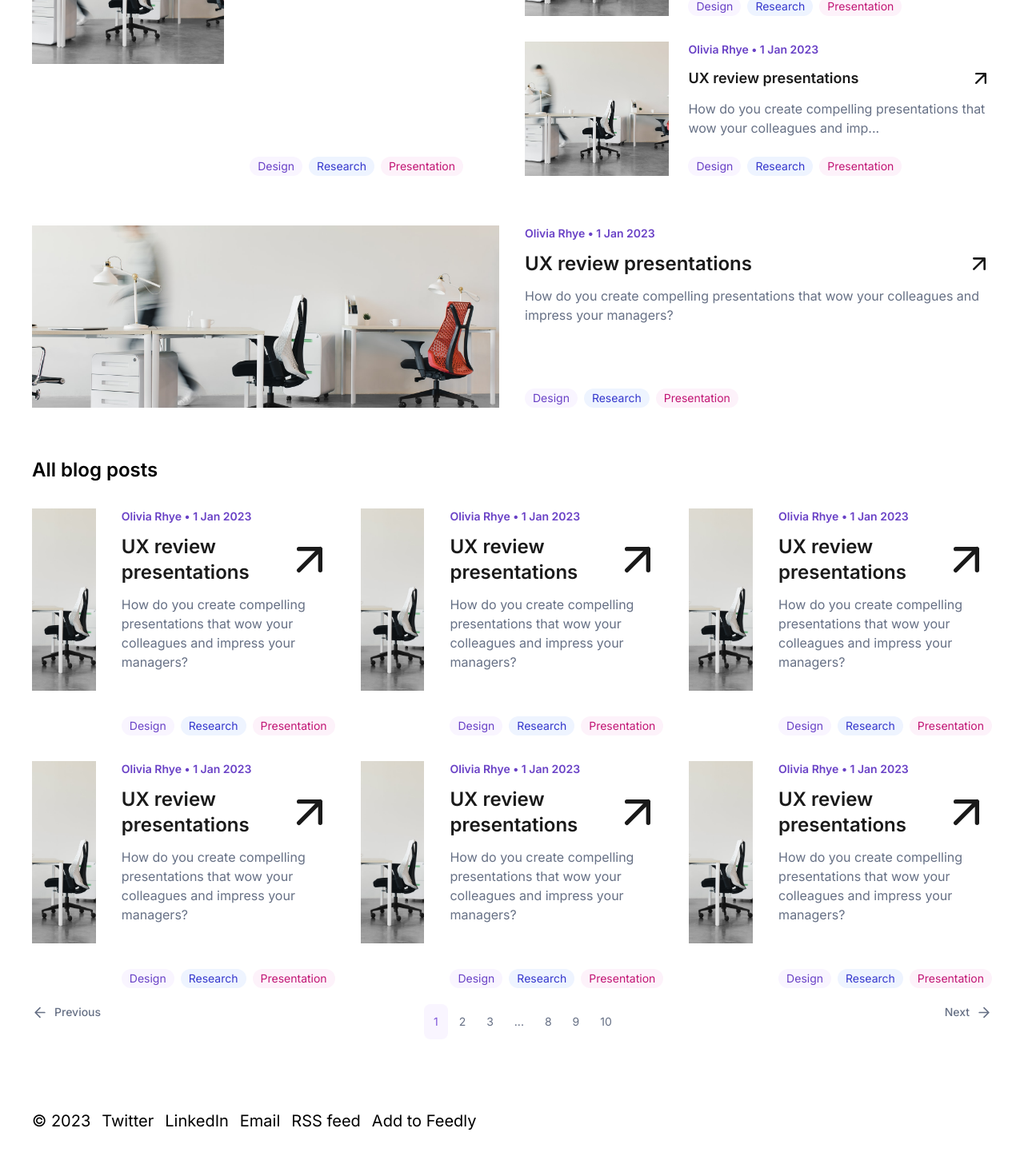
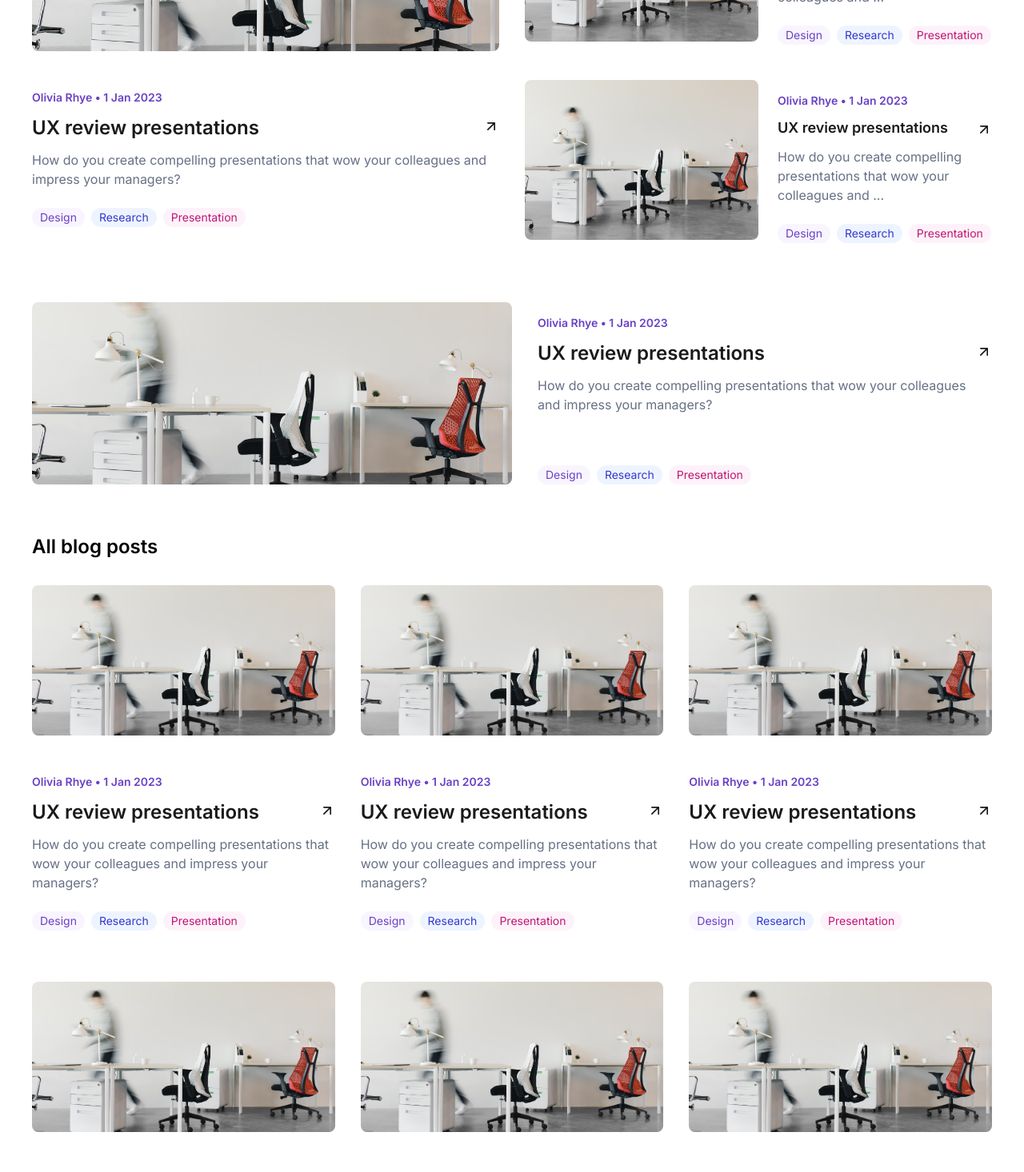
Before and after one commit to hanawazaki/blog-app, a Nuxt app: page / in a window 1280 px wide. Shown: the part 780-2246 px from the top of the page at 80% size. Before the commit the page ends 2224 px from the top, so only its background shows below. Built offline with nearby package versions, Linux system fonts and the light colour scheme.

Commit message:
optimize card and footer

```diff
--- a/components/Card.vue
+++ b/components/Card.vue
@@ -1,86 +1,90 @@
 <template>
-  <div
-    class="flex max-[640px]:flex-col md:flex-row h-full"
-    :class="[layoutClass, gridSetClass]"
-  >
-    <!-- image -->
+  <div class="flex flex-col h-full" :class="[layoutClass, gridSetClass]">
+    <!-- Image Container -->
     <div
-      class="image-container w-full"
-      :class="{
-        'w-full md:w-6/12 max-h-[200px] max-w-[320px]': layout === 'horizontal',
-        'max-h-[228px] max-w-[592px]': layout === 'vertical',
-        'w-full md:w-6/12 max-h-[228px] max-w-[592px]':
-          layout === 'horizontal-long',
-      }"
+      class="image-container w-full overflow-hidden rounded-lg"
+      :class="imageContainerClass"
     >
       <img
         src="../assets/images/thumb1.jpeg"
         alt="thumb1"
-        class="h-full w-full object-cover"
+        class="h-full w-full object-cover transition-transform duration-300 hover:scale-105"
       />
     </div>
-    <!--  -->
-    <!-- content -->
+
+    <!-- Content -->
     <div
-      class="card-content flex flex-col gap-6 justify-between"
-      :class="{
-        'w-6/12': layout === 'horizontal',
-        'w-6/12': layout === 'horizontal-long',
-      }"
+      class="card-content flex flex-col gap-4 sm:gap-6 flex-1"
+      :class="contentClass"
     >
-      <div class="article-text flex flex-col gap-3">
-        <h5 class="text-sm font-semibold text-cstPurple">
+      <div class="article-text flex flex-col gap-2 sm:gap-3">
+        <h5 class="text-xs sm:text-sm font-semibold text-cstPurple">
           Olivia Rhye • 1 Jan 2023
         </h5>
-        <NuxtLink :to="`/post/${id}`" class="flex justify-between">
+
+        <NuxtLink
+          :to="`/post/${id}`"
+          class="flex justify-between items-start gap-2"
+        >
           <h2
-            class="font-semibold text-cstBlack break-words transition-all hover:text-cstPurple"
-            :class="{
-              'text-2xl leading-[32px]':
-                layout === 'vertical' || layout === 'horizontal-long',
-              'text-lg': layout === 'horizontal',
-            }"
+            class="font-semibold text-cstBlack break-words transition-all hover:text-cstPurple flex-1"
+            :class="titleClass"
           >
-            {{
-              layout === "vertical" || layout === "horizontal-long"
-                ? textTitle
-                : truncateTitle(textTitle)
-            }}
+            {{ displayTitle }}
           </h2>
-          <img src="../assets/images/arrow-up-right.svg" alt="arrow" />
+          <img
+            src="../assets/images/arrow-up-right.svg"
+            alt="arrow"
+            class="w-4 h-4 sm:w-5 sm:h-5 flex-shrink-0 mt-1"
+          />
         </NuxtLink>
-        <p class="text-base font-normal leading-6 text-cstGray">
-          {{
-            layout === "vertical" || layout === "horizontal-long"
-              ? textDesc
-              : truncateDesc(textDesc)
-          }}
+
+        <p
+          class="text-sm sm:text-base font-normal leading-5 sm:leading-6 text-cstGray"
+        >
+          {{ displayDesc }}
         </p>
       </div>
-      <div class="categories flex gap-2">
+
+      <div class="categories flex flex-wrap gap-1.5 sm:gap-2">
         <label
-          class="px-[10px] py-[2px] text-sm text-cstPurple bg-cstLPurple rounded-2xl"
-          >Design</label
+          class="px-2 sm:px-[10px] py-1 sm:py-[2px] text-xs sm:text-sm text-cstPurple bg-cstLPurple rounded-xl sm:rounded-2xl"
         >
+          Design
+        </label>
         <label
-          class="px-[10px] py-[2px] text-sm text-cstBlue bg-cstLBlue rounded-2xl"
-          >Research</label
+          class="px-2 sm:px-[10px] py-1 sm:py-[2px] text-xs sm:text-sm text-cstBlue bg-cstLBlue rounded-xl sm:rounded-2xl"
         >
+          Research
+        </label>
         <label
-          class="px-[10px] py-[2px] text-sm text-cstMagenta bg-cstLMagenta rounded-2xl"
-          >Presentation</label
+          class="px-2 sm:px-[10px] py-1 sm:py-[2px] text-xs sm:text-sm text-cstMagenta bg-cstLMagenta rounded-xl sm:rounded-2xl"
         >
+          Presentation
+        </label>
       </div>
     </div>
-    <!--  -->
   </div>
 </template>
 
 <script setup>
 const props = defineProps({
-  layout: String,
-  gridSet: String,
-  post: Array,
+  layout: {
+    type: String,
+    default: "vertical",
+  },
+  gridSet: {
+    type: String,
+    default: "",
+  },
+  post: {
+    type: Array,
+    default: () => [],
+  },
+  id: {
+    type: [String, Number],
+    default: 1,
+  },
 });
 
 const textTitle = ref("UX review presentations");
@@ -88,25 +92,66 @@ const textDesc = ref(
   "How do you create compelling presentations that wow your colleagues and impress your managers?"
 );
 
-const truncateTitle = (text) => {
-  if (text.length > 30) {
-    return text.substring(0, 20) + "...";
+// Responsive text truncation
+const truncateTitle = (text, isMobile = false) => {
+  const maxLength = isMobile ? 35 : props.layout === "horizontal" ? 25 : 50;
+  if (text.length > maxLength) {
+    return text.substring(0, maxLength - 3) + "...";
   }
   return text;
 };
 
-const truncateDesc = (text) => {
-  if (text.length > 30) {
-    return text.substring(0, 75) + "...";
+const truncateDesc = (text, isMobile = false) => {
+  const maxLength = isMobile ? 80 : props.layout === "horizontal" ? 75 : 120;
+  if (text.length > maxLength) {
+    return text.substring(0, maxLength - 3) + "...";
   }
   return text;
 };
 
+// Computed properties for responsive classes
+const imageContainerClass = computed(() => {
+  const baseClass = "aspect-video sm:aspect-[4/3]";
+
+  switch (props.layout) {
+    case "horizontal":
+      return `${baseClass} md:w-6/12 max-h-[160px] sm:max-h-[200px]`;
+    case "horizontal-long":
+      return `${baseClass} md:w-6/12 max-h-[180px] sm:max-h-[228px]`;
+    default: // vertical
+      return `${baseClass} max-h-[180px] sm:max-h-[228px]`;
+  }
+});
+
+const contentClass = computed(() => {
+  if (props.layout === "horizontal" || props.layout === "horizontal-long") {
+    return "md:w-6/12 justify-between";
+  }
+  return "justify-between";
+});
+
+const titleClass = computed(() => {
+  switch (props.layout) {
+    case "horizontal":
+      return "text-base sm:text-lg leading-5 sm:leading-6";
+    case "vertical":
+    case "horizontal-long":
+      return "text-lg sm:text-xl md:text-2xl leading-6 sm:leading-7 md:leading-8";
+    default:
+      return "text-base sm:text-lg leading-5 sm:leading-6";
+  }
+});
+
 const gridSetClass = computed(() => {
+  const isLongLayout =
+    props.layout === "vertical" || props.layout === "horizontal-long";
+
   return {
-    "flex-col gap-8 max-h-[432px] mb-8": props.layout == "vertical",
-    "flex-row gap-6 max-h-[200px]": props.layout === "horizontal",
-    "flex-row gap-8 max-h-[432px] justify-between py-[30px]":
+    "flex-col gap-4 sm:gap-6 md:gap-8 max-h-none sm:max-h-[400px] md:max-h-[432px] mb-6 sm:mb-8":
+      props.layout === "vertical",
+    "md:flex-row gap-4 sm:gap-6 max-h-none sm:max-h-[180px] md:max-h-[200px]":
+      props.layout === "horizontal",
+    "md:flex-row gap-4 sm:gap-6 md:gap-8 max-h-none sm:max-h-[400px] md:max-h-[432px] justify-between py-4 sm:py-6 md:py-[30px]":
       props.layout === "horizontal-long",
   };
 });
@@ -119,6 +164,54 @@ const layoutClass = computed(() => {
     "col-span-2": props.gridSet === "col-span-2",
   };
 });
+
+// Responsive display text
+const displayTitle = computed(() => {
+  // Simple mobile detection - in real app, you might use a composable for this
+  const isMobile = typeof window !== "undefined" && window.innerWidth < 640;
+
+  if (props.layout === "vertical" || props.layout === "horizontal-long") {
+    return isMobile ? truncateTitle(textTitle.value, true) : textTitle.value;
+  } else {
+    return truncateTitle(textTitle.value, isMobile);
+  }
+});
+
+const displayDesc = computed(() => {
+  const isMobile = typeof window !== "undefined" && window.innerWidth < 640;
+
+  if (props.layout === "vertical" || props.layout === "horizontal-long") {
+    return isMobile ? truncateDesc(textDesc.value, true) : textDesc.value;
+  } else {
+    return truncateDesc(textDesc.value, isMobile);
+  }
+});
 </script>
 
-<style lang="scss" scoped></style>
+<style scoped>
+.image-container {
+  @apply transition-all duration-300;
+}
+
+.card-content {
+  @apply pt-3 sm:pt-4;
+}
+
+/* Ensure proper spacing on very small screens */
+@media (max-width: 480px) {
+  .categories {
+    @apply gap-1;
+  }
+
+  .categories label {
+    @apply px-1.5 py-0.5 text-xs;
+  }
+}
+
+/* Hover effects for desktop */
+@media (hover: hover) {
+  .card-content:hover .image-container img {
+    @apply scale-105;
+  }
+}
+</style>
--- a/components/Footer.vue
+++ b/components/Footer.vue
@@ -1,28 +1,75 @@
 <template>
-  <div class="max-w-7xl px-10 mx-auto py-[30px]">
-    <div class="content flex justify-start gap-[14px]">
-      <NuxtLink to="/" class="text-xl font-normal leading-[120%]"
-        >&copy; 2023</NuxtLink
+  <footer class="w-full">
+    <div
+      class="w-full lg:max-w-7xl px-4 sm:px-6 md:px-8 lg:px-10 mx-auto py-4 sm:py-6 md:py-[30px]"
+    >
+      <div
+        class="content flex flex-wrap items-center justify-center sm:justify-start gap-3 sm:gap-4 md:gap-[14px]"
       >
-      <NuxtLink to="/" class="text-xl font-normal leading-[120%]"
-        >Twitter</NuxtLink
-      >
-      <NuxtLink to="/" class="text-xl font-normal leading-[120%]"
-        >LinkedIn</NuxtLink
-      >
-      <NuxtLink to="/" class="text-xl font-normal leading-[120%]"
-        >Email</NuxtLink
-      >
-      <NuxtLink to="/" class="text-xl font-normal leading-[120%]"
-        >RSS feed</NuxtLink
-      >
-      <NuxtLink to="/" class="text-xl font-normal leading-[120%]"
-        >Add to Feedly</NuxtLink
-      >
+        <span
+          class="text-sm sm:text-base md:text-lg lg:text-xl font-normal leading-[120%] text-gray-600"
+        >
+          &copy; {{ currentYear }}
+        </span>
+
+        <NuxtLink
+          v-for="link in socialLinks"
+          :key="link.name"
+          :to="link.url"
+          :external="link.external"
+          :target="link.external ? '_blank' : undefined"
+          :rel="link.external ? 'noopener noreferrer' : undefined"
+          class="text-sm sm:text-base md:text-lg lg:text-xl font-normal leading-[120%] text-gray-600 hover:text-gray-900 transition-colors duration-200 hover:underline underline-offset-4"
+        >
+          {{ link.name }}
+        </NuxtLink>
+      </div>
     </div>
-  </div>
+  </footer>
 </template>
 
-<script setup></script>
+<script setup>
+const currentYear = new Date().getFullYear();
 
-<style lang="scss" scoped></style>
+const socialLinks = [
+  { name: "Twitter", url: "https://twitter.com", external: true },
+  { name: "LinkedIn", url: "https://linkedin.com", external: true },
+  { name: "Email", url: "mailto:contact@example.com", external: true },
+  { name: "RSS feed", url: "/rss.xml", external: false },
+  {
+    name: "Add to Feedly",
+    url: "https://feedly.com/i/subscription/feed/https://yoursite.com/rss.xml",
+    external: true,
+  },
+];
+</script>
+
+<style scoped>
+footer {
+  @apply border-t border-gray-100;
+}
+
+a {
+  @apply focus:outline-none focus:ring-2 focus:ring-blue-500 focus:ring-opacity-50 rounded-sm;
+
+  @apply py-2 px-1 -mx-1;
+}
+
+@media (max-width: 640px) {
+  .content {
+    @apply justify-center text-center;
+  }
+}
+
+@media (prefers-contrast: high) {
+  a {
+    @apply text-black hover:bg-yellow-200;
+  }
+}
+
+@media (prefers-reduced-motion: reduce) {
+  a {
+    @apply transition-none;
+  }
+}
+</style>
--- a/pages/index.vue
+++ b/pages/index.vue
@@ -1,12 +1,9 @@
 <template>
-  <div>
   <Header />
-    <section
-      class="mt-[50px] pb-7 hero mx-auto max-w-7xl px-3 lg:px-6 xl:px-10"
-    >
+  <section class="mt-[50px] pb-7 hero mx-auto max-w-7xl px-3 lg:px-6 xl:px-10">
     <div class="w-full mx-auto border-cstBlack border-t border-b">
       <h1
-          class="text-center max-[386px]:text-5xl max-[810px]:text-7xl max-md:text-8xl md:text-[160px] md:text-red-500 xl:text-blue-500 xl:text-[244px] tracking-tight text-cstBlack font-bold"
+        class="text-center max-[386px]:text-5xl max-[810px]:text-7xl max-md:text-8xl md:text-[160px] xl:text-[244px] tracking-tight text-cstBlack font-bold"
       >
         THE BLOG
       </h1>
@@ -14,14 +11,9 @@
   </section>
   <section class="recent-post mt-7">
     <div class="mx-auto max-w-7xl px-10">
-        <h1 class="mb-8 text-2xl font-semibold">
-          Recent blog postsssssssssssssss
-        </h1>
+      <h1 class="mb-8 text-2xl font-semibold">Recent blog posts</h1>
       <div class="grid grid-cols-1 md:grid-cols-2 md:grid-rows-2 md:gap-8">
-          <Card
-            layout="vertical"
-            gridSet="row-span-2 col-span-2 lg:col-span-1"
-          />
+        <Card layout="vertical" gridSet="row-span-2 col-span-2 lg:col-span-1" />
         <Card layout="horizontal" gridSet="max-lg:col-span-2" />
         <Card layout="horizontal" gridSet="max-lg:col-span-2" />
         <Card layout="horizontal-long" gridSet="col-span-2" />
@@ -29,22 +21,37 @@
       </div>
     </div>
   </section>
-    <section class="all-post mt-8">
-      <div class="mx-auto max-w-7xl px-10">
-        <h1 class="mb-8 text-2xl font-semibold">All blog posts</h1>
-        <div class="grid grid-cols-1 md:grid-cols-2 lg:grid-cols-3 gap-8">
+  <section class="all-post mt-6 sm:mt-8">
+    <div class="mx-auto max-w-7xl px-4 sm:px-6 md:px-8 lg:px-10">
+      <h1
+        class="mb-4 sm:mb-6 md:mb-8 text-xl sm:text-2xl font-semibold text-center sm:text-left"
+      >
+        All blog posts
+      </h1>
+
+      <div
+        class="grid grid-cols-1 sm:grid-cols-2 lg:grid-cols-3 gap-4 sm:gap-6 md:gap-8"
+      >
         <Card
           layout="vertical"
-            gridSet="max-lg:col-span-2"
+          gridSet="max-lg:col-span-1"
           v-for="data in 6"
           :key="data"
+          :id="data"
+          class="h-full"
         />
+      </div>
+
+      <div class="flex justify-center mt-8 sm:mt-12">
+        <button
+          class="px-6 py-3 bg-cstPurple text-white rounded-lg hover:bg-opacity-90 transition-all duration-300 text-sm sm:text-base"
+        >
+          Load More Posts
+        </button>
       </div>
     </div>
   </section>
-    <Pagination />
   <Footer />
-  </div>
 </template>
 
 <script setup>
```
Lines whose indentation alone changed are shown as unchanged.
